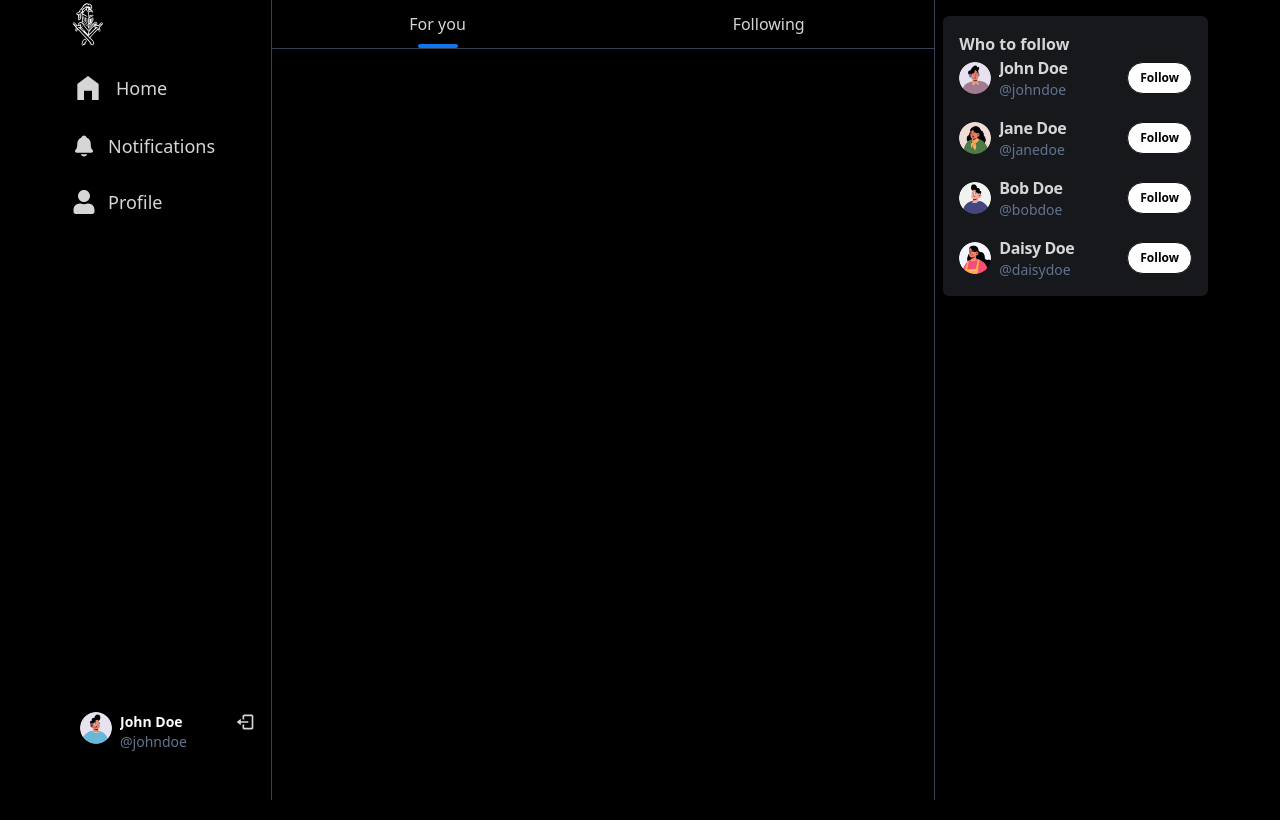
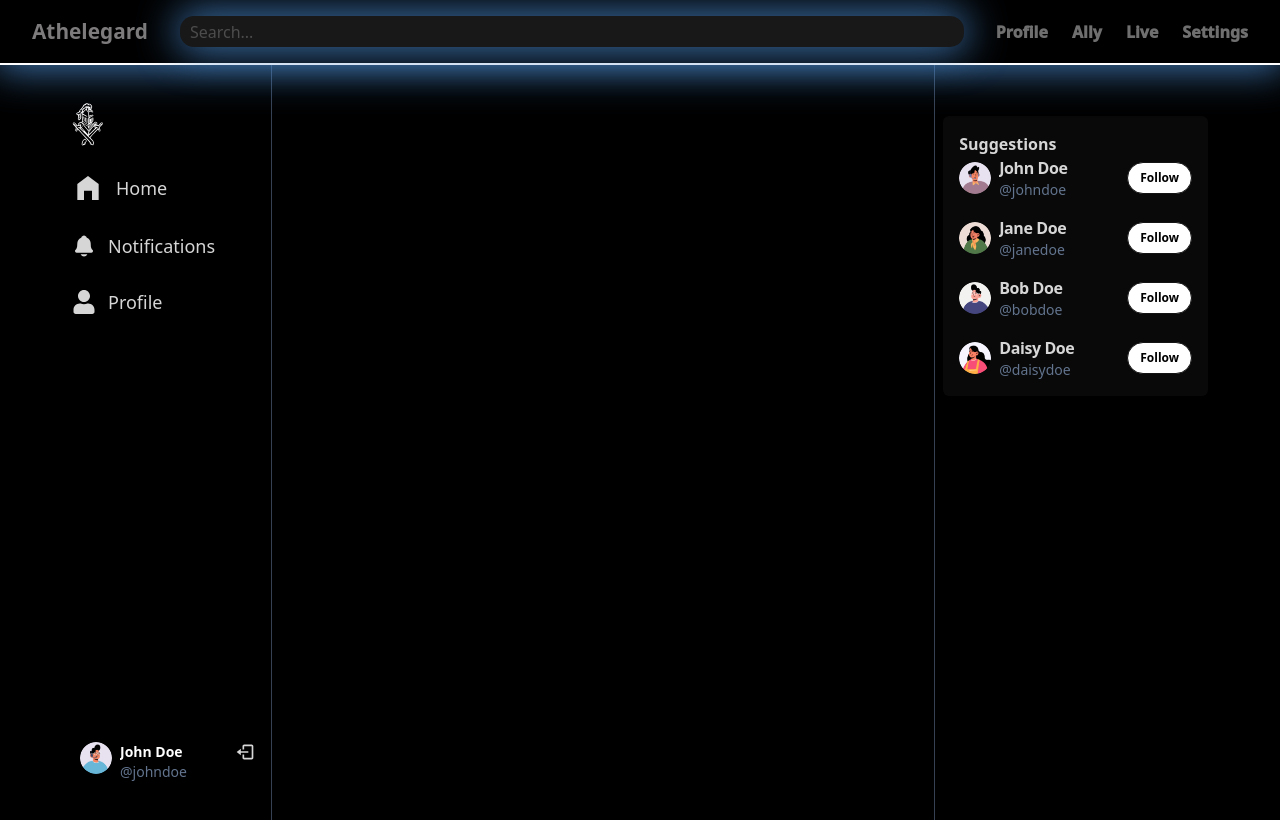
Before and after one commit to Piyush-Duragkar/KnightHood-MERN, a React (Vite) app in the folder frontend/: page / in a window 1280 px wide. Shown: the top 820 px of the page. Built offline with nearby package versions, Linux system fonts and the light colour scheme.

Commit message:
Corercted the navbar shadow  and the sidebar segregation

```diff
--- a/frontend/src/App.jsx
+++ b/frontend/src/App.jsx
@@ -6,6 +6,7 @@ import { Routes, Route } from "react-router-dom";
 import SignUpPage from "./pages/auth/signup/SignUpPage";
 import Sidebar from "./components/common/Sidebar";
 import RightPanel from "./components/common/RightPanel";
+import Navbar from "./pages/home/Navbar";
 
 function App() {
   return (
--- a/frontend/src/components/common/RightPanel.jsx
+++ b/frontend/src/components/common/RightPanel.jsx
@@ -1,24 +1,29 @@
 import { Link } from "react-router-dom";
-// import RightPanelSkeleton from "../skeletons/RightPanelSkeleton";
+import RightPanelSkeleton from "../skeletons/RightPanelSkeleton";
 import { USERS_FOR_RIGHT_PANEL } from "../../utils/db/dummy";
+
+const NAVBAR_HEIGHT = 100; // px, should match your Navbar height
 
 const RightPanel = () => {
   const isLoading = false;
 
   return (
-    <div className="hidden lg:block my-4 mx-2">
-      <div className="bg-[#16181C] p-4 rounded-md sticky top-2">
-        <p className="font-bold">Who to follow</p>
+    <div
+      className="hidden lg:block my-4 mx-2"
+      style={{ paddingTop: NAVBAR_HEIGHT }}
+    >
+      <div className="bg-[#090909] p-4 rounded-md sticky top-2">
+        <p className="font-bold">Suggestions</p>
         <div className="flex flex-col gap-4">
           {/* item */}
-          {/* {isLoading && (
+          {isLoading && (
             <>
               <RightPanelSkeleton />
               <RightPanelSkeleton />
               <RightPanelSkeleton />
               <RightPanelSkeleton />
             </>
-          )} */}
+          )}
           {!isLoading &&
             USERS_FOR_RIGHT_PANEL?.map((user) => (
               <Link
--- a/frontend/src/components/common/Sidebar.jsx
+++ b/frontend/src/components/common/Sidebar.jsx
@@ -1,10 +1,11 @@
 import Athelegard from "../svgs/Athelegard";
-
 import { MdHomeFilled } from "react-icons/md";
 import { IoNotifications } from "react-icons/io5";
 import { FaUser } from "react-icons/fa";
 import { Link } from "react-router-dom";
 import { BiLogOut } from "react-icons/bi";
+
+const NAVBAR_HEIGHT = 100; // px, must match your Navbar's height
 
 const Sidebar = () => {
   const data = {
@@ -14,8 +15,11 @@ const Sidebar = () => {
   };
 
   return (
-    <div className="md:flex-[2_2_0] w-18 max-w-52">
-      <div className="sticky top-0 left-0 h-screen flex flex-col border-r border-gray-700 w-20 md:w-full">
+    <div
+      className="md:flex-[2_2_0] w-18 max-w-52 border-r border-gray-700"
+      style={{ minHeight: "100vh", paddingTop: NAVBAR_HEIGHT }}
+    >
+      <div className="sticky top-0 left-0 h-[calc(100vh-70px)] flex flex-col w-20 md:w-full">
         <Link to="/" className="flex justify-center md:justify-start">
           <Athelegard className="px-2 w-12 h-12 rounded-full fill-white hover:bg-stone-900" />
         </Link>
@@ -38,7 +42,6 @@ const Sidebar = () => {
               <span className="text-lg hidden md:block">Notifications</span>
             </Link>
           </li>
-
           <li className="flex justify-center md:justify-start">
             <Link
               to={`/profile/${data?.username}`}
@@ -56,7 +59,10 @@ const Sidebar = () => {
           >
             <div className="avatar hidden md:inline-flex">
               <div className="w-8 rounded-full">
-                <img src={data?.profileImg || "/avatar-placeholder.png"} />
+                <img
+                  src={data?.profileImg || "/avatar-placeholder.png"}
+                  alt="profile"
+                />
               </div>
             </div>
             <div className="flex justify-between flex-1">
@@ -74,4 +80,5 @@ const Sidebar = () => {
     </div>
   );
 };
+
 export default Sidebar;
--- a/frontend/src/pages/home/HomePage.jsx
+++ b/frontend/src/pages/home/HomePage.jsx
@@ -1,45 +1,105 @@
-import { useState } from "react";
-
+import React, { useState } from "react";
+import { Link } from "react-router-dom";
 import Posts from "../../components/common/Posts";
 import CreatePost from "./CreatePost";
 
+// Navbar Component (with inline styles)
+const navbarStyle = {
+  position: "fixed",
+  top: 0,
+  left: 0,
+  width: "100%",
+  padding: "1rem 2rem",
+  backgroundColor: "black",
+  color: "#6F6F6F",
+  borderBottom: "2px solid white",
+  boxShadow: "0 0 40px 4px rgba(72, 135, 202, 0.9)",
+  zIndex: 1000,
+};
+
+const headerContentStyle = {
+  display: "flex",
+  alignItems: "center",
+  width: "100%",
+};
+const logoStyle = {
+  textDecoration: "none",
+  fontSize: "1.3rem",
+  fontWeight: "bold",
+  color: "#7d7b7b",
+  marginRight: "2rem",
+};
+const searchBarStyle = {
+  flexGrow: 1,
+  marginRight: "2rem",
+};
+const searchInputStyle = {
+  width: "100%",
+  padding: "0.2rem 10px",
+  borderRadius: "14px",
+  boxShadow: "0 0 40px 4px rgba(72, 135, 202, 0.9)",
+  fontSize: "1rem",
+  color: "rgb(128, 128, 128)",
+  border: "none",
+  outline: "none",
+  backgroundColor: "#181818",
+};
+const mainNavStyle = {
+  display: "flex",
+  gap: "1.5rem",
+};
+const linkStyle = {
+  textDecoration: "none",
+  color: "#6F6F6F",
+  fontWeight: 1000,
+};
+
+const Navbar = () => (
+  <header style={navbarStyle}>
+    <div style={headerContentStyle}>
+      <Link to="/" style={logoStyle}>
+        Athelegard
+      </Link>
+      <div style={searchBarStyle}>
+        <input type="text" placeholder="Search..." style={searchInputStyle} />
+      </div>
+      <nav style={mainNavStyle}>
+        <Link to="/profile" style={linkStyle}>
+          Profile
+        </Link>
+        <Link to="/ally" style={linkStyle}>
+          Ally
+        </Link>
+        <Link to="/live" style={linkStyle}>
+          Live
+        </Link>
+        <Link to="/settings" style={linkStyle}>
+          Settings
+        </Link>
+      </nav>
+    </div>
+  </header>
+);
+
+// HomePage Component
 const HomePage = () => {
   const [feedType, setFeedType] = useState("forYou");
 
   return (
     <>
-      <div className="flex-[4_4_0] mr-auto border-r border-gray-700 min-h-screen">
-        {/* Header */}
-        <div className="flex w-full border-b border-gray-700">
-          <div
-            className={
-              "flex justify-center flex-1 p-3 hover:bg-secondary transition duration-300 cursor-pointer relative"
-            }
-            onClick={() => setFeedType("forYou")}
-          >
-            For you
-            {feedType === "forYou" && (
-              <div className="absolute bottom-0 w-10  h-1 rounded-full bg-primary"></div>
-            )}
-          </div>
-          <div
-            className="flex justify-center flex-1 p-3 hover:bg-secondary transition duration-300 cursor-pointer relative"
-            onClick={() => setFeedType("following")}
-          >
-            Following
-            {feedType === "following" && (
-              <div className="absolute bottom-0 w-10  h-1 rounded-full bg-primary"></div>
-            )}
-          </div>
-        </div>
-
-        {/*  CREATE POST INPUT */}
+      <Navbar />
+      {/* The paddingTop ensures content starts below the fixed Navbar */}
+      <div
+        style={{ paddingTop: "70px" }}
+        className="flex-[4_4_0] mr-auto border-r border-gray-700 min-h-screen"
+      >
+        {/* Create Post */}
         <CreatePost />
-
-        {/* POSTS */}
+        {/* Posts */}
         <Posts />
       </div>
     </>
   );
 };
+
 export default HomePage;
--- /dev/null
+++ b/frontend/src/pages/home/Navbar.jsx
@@ -0,0 +1,92 @@
+import React from "react";
+import { Link } from "react-router-dom";
+
+const navbarStyle = {
+  position: "fixed",
+  top: 0,
+  left: 0,
+  width: "100%",
+  display: "flex",
+  gap: "1rem",
+  padding: "1rem 2rem",
+  backgroundColor: "black",
+  color: "#6F6F6F",
+  borderBottom: "2px solid white",
+  boxShadow: "0 0 40px 4px rgba(72, 135, 202, 0.1)",
+  zIndex: 1000,
+};
+
+const headerContentStyle = {
+  display: "flex",
+  alignItems: "center",
+  margin: "0 auto",
+  maxWidth: "1200px",
+  width: "100%",
+};
+
+const logoStyle = {
+  textDecoration: "none",
+  fontSize: "1.3rem",
+  fontWeight: "bold",
+  color: "#7d7b7b",
+  marginRight: "auto",
+};
+
+const searchBarStyle = {
+  flexGrow: 1,
+  marginRight: "2rem",
+};
+
+const searchInputStyle = {
+  width: "80%",
+  padding: "0.2rem 10px",
+  borderRadius: "14px",
+  boxShadow: "0 0 40px 4px rgba(72, 135, 202, 0.1)",
+  fontSize: "1rem",
+  color: "rgb(128, 128, 128)",
+  border: "none",
+  outline: "none",
+};
+
+const mainNavStyle = {
+  display: "flex",
+  gap: "1.5rem",
+  marginLeft: "8%",
+};
+
+const linkStyle = {
+  textDecoration: "none",
+  color: "#6F6F6F",
+  fontWeight: 1000,
+};
+
+const Navbar = () => {
+  return (
+    <header style={navbarStyle}>
+      <div style={headerContentStyle}>
+        <Link to="/" style={logoStyle}>
+          Athelegard
+        </Link>
+        <div style={searchBarStyle}>
+          <input type="text" placeholder="Search..." style={searchInputStyle} />
+        </div>
+        <nav style={mainNavStyle}>
+          <Link to="/profile" style={linkStyle}>
+            Profile
+          </Link>
+          <Link to="/ally" style={linkStyle}>
+            Ally
+          </Link>
+          <Link to="/live" style={linkStyle}>
+            Live
+          </Link>
+          <Link to="/settings" style={linkStyle}>
+            Settings
+          </Link>
+        </nav>
+      </div>
+    </header>
+  );
+};
+
+export default Navbar;
```
